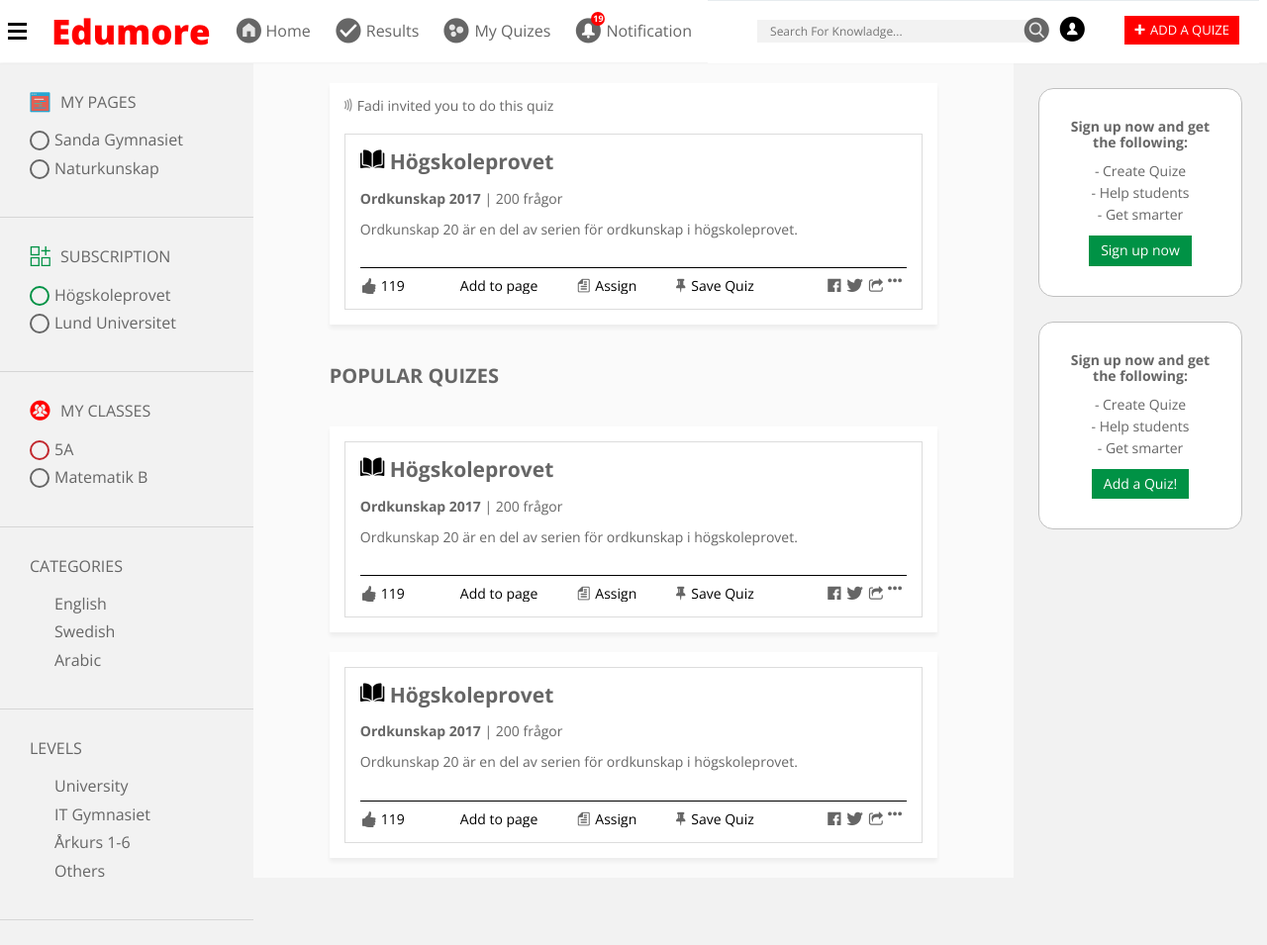
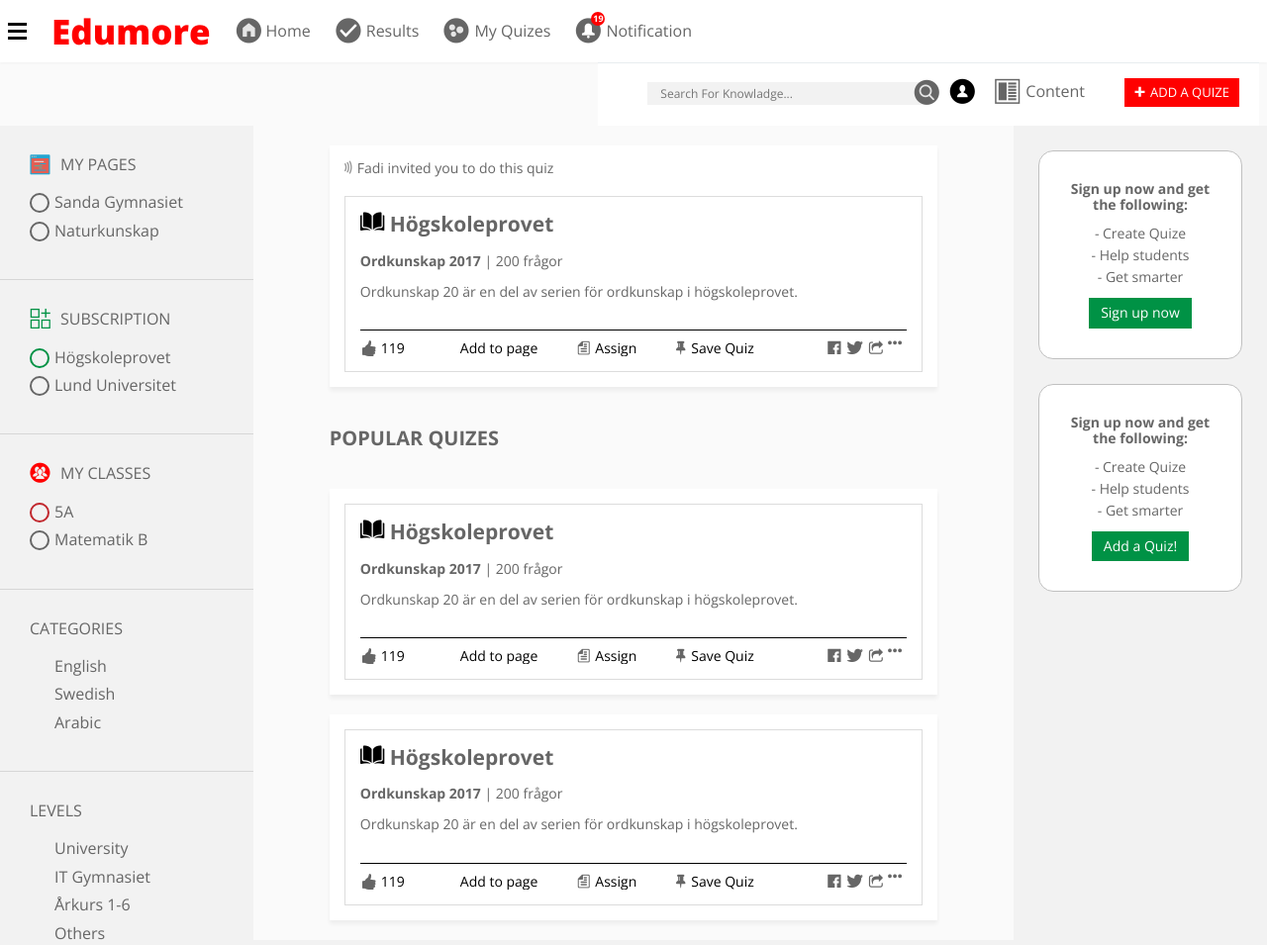
Before and after one commit to alphaPlusPlus/edumore, a website: page src/index.html in a window 1280 px wide. Shown: the top 955 px of the page at 99% size. Drawn offline with nearby package versions, Linux system fonts and the light colour scheme.

Commit message:
new updates

```diff
--- a/src/css/styles.css
+++ b/src/css/styles.css
@@ -513,6 +513,21 @@
   margin: 15px 20px;
 }
 
+.header__right .content {
+  float: left;
+  display: block;
+  text-decoration: none;
+  margin: 15px 20px 15px 0px;
+  line-height: 26px;
+  font-size: 16px;
+  color: #666666;
+}
+
+.header__right .content > img {
+  float: left;
+  margin-right: 5px;
+}
+
 .header__right .add-button {
   float: left;
   display: block;
@@ -598,9 +613,9 @@
 /* Footer
 ============================================================ */
 footer {
+  display: none;
   background: #cccccc;
   border-top: 1px solid #e0e0e0;
-  display: block;
   clear: both;
   overflow: hidden;
   width: 100%;
@@ -802,6 +817,7 @@
 
 .side-content {
   background: #f2f2f2;
+  display: none;
 }
 
 .side-content .box {
@@ -897,6 +913,7 @@
   }
   .side-content {
     width: 30%;
+    display: block;
   }
   .header__title {
     float: left;
@@ -911,6 +928,9 @@
   .header__right form {
     margin-left: 50px;
     width: auto;
+  }
+  footer {
+    display: block;
   }
   footer > div, footer ul {
     float: left;
--- a/src/index.html
+++ b/src/index.html
@@ -61,6 +61,7 @@
                 <button type="submit"></button>
             </form>
             <a href="#" class="profile"><img src="img/profile.png"></a>
+            <a href="#" class="content"><img src="img/content.png">Content</a>
             <a href="#" class="add-button"><img src="img/add.png">ADD A QUIZE</a>
        </div>
     </div>
--- a/src/sass/layout/_base.scss
+++ b/src/sass/layout/_base.scss
@@ -74,6 +74,21 @@
       display: block;
       text-decoration: none;
       margin: 15px 20px;
+    }
+
+    .content{
+      float: left;
+      display: block;
+      text-decoration: none;
+      margin: 15px 20px 15px 0px;
+      line-height: 26px;
+      font-size: 16px;
+      color:#666666;
+      > img{
+        float: left;
+        margin-right: 5px;
+      }
+
     }
 
     .add-button{
@@ -168,10 +183,9 @@
 ============================================================ */
 
 footer{
-
+  display: none;
   background: #cccccc;
   border-top: 1px solid #e0e0e0;
-  display: block;
   clear: both;
   overflow: hidden;
   width: 100%;
@@ -367,6 +381,7 @@
 
 .side-content{
   background: #f2f2f2;
+  display: none;
   .box{
     font-size: 14px;
     background: #ffffff;
--- a/src/sass/layout/_tablet.scss
+++ b/src/sass/layout/_tablet.scss
@@ -58,6 +58,7 @@
   }
   .side-content{
     width: 30%;
+    display: block;
   }
 
   // Header
@@ -80,7 +81,7 @@
   }
 
   footer{
-
+   display: block;
     > div, ul{
       float: left;
     }
```
Also changed, not shown: dist/css/styles.css, dist/img/content.png (added), dist/index.html, src/img/content.png (added).
